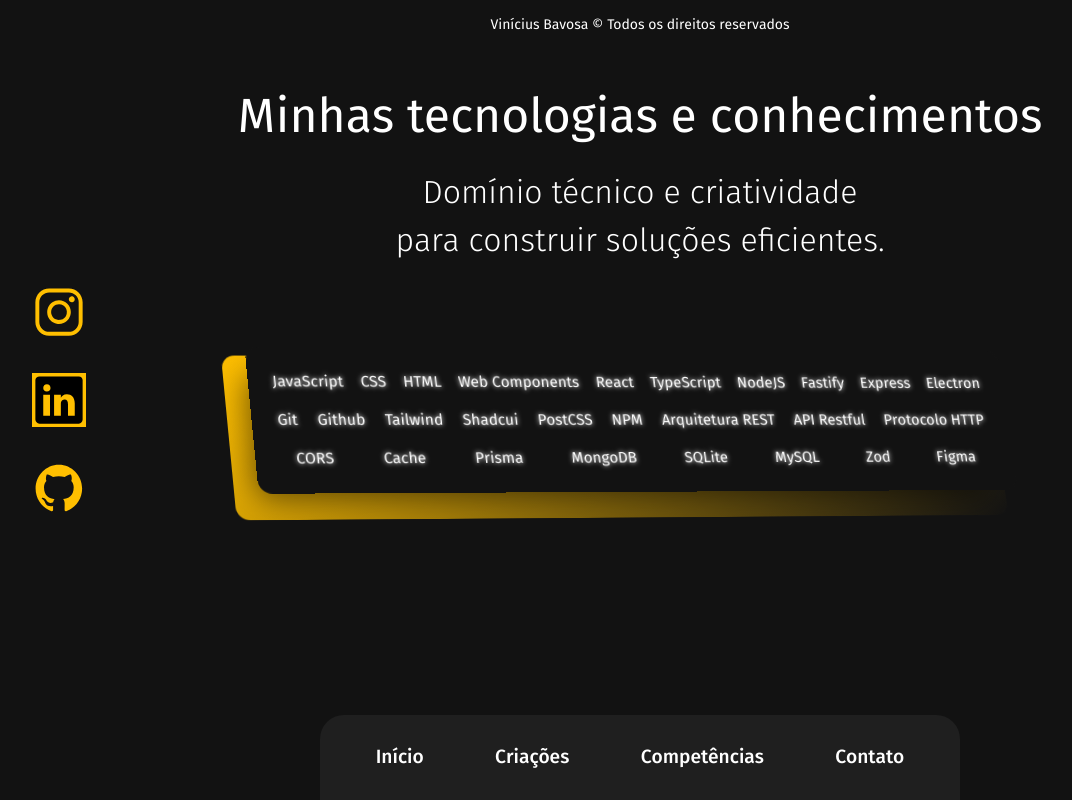
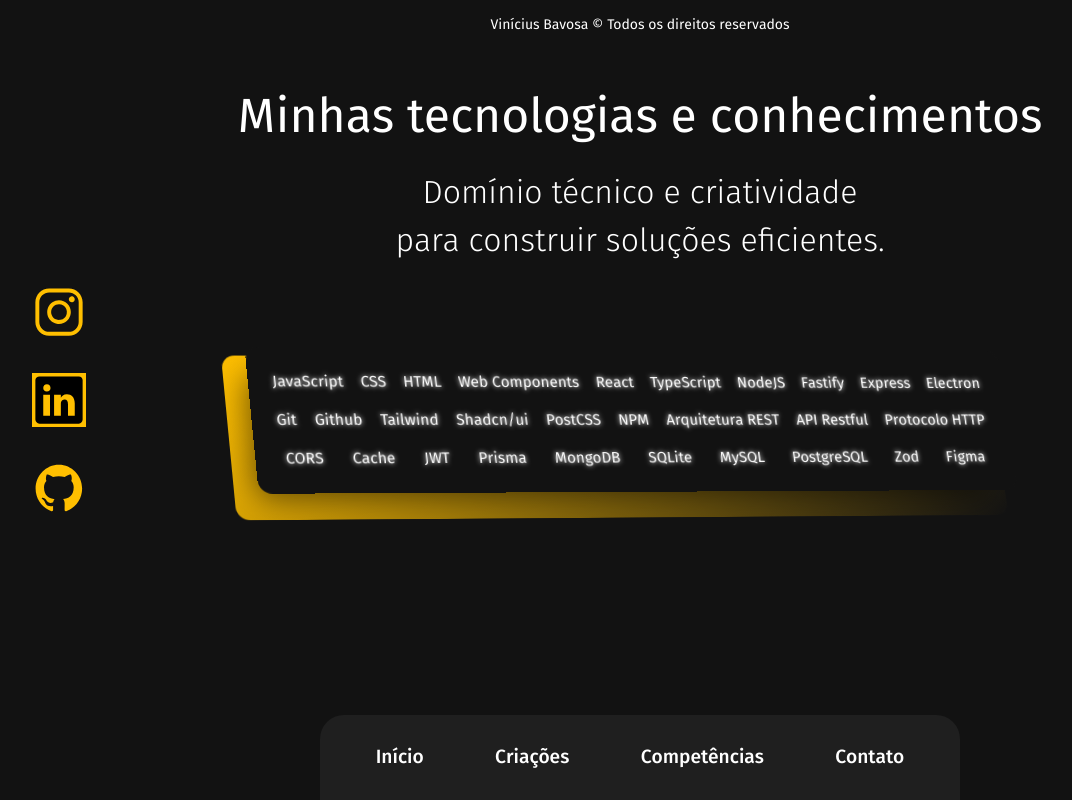
Before and after one commit to viniciusbavosa/MeuPortfolio, a React (Vite) app: page /skills in a window 1280 px wide. Shown: the whole page, without its empty margins (0-1072 px from the left). Built offline with nearby package versions, Linux system fonts and the light colour scheme.

Commit message:
refactor: add new skills

```diff
--- a/src/pages/Skills/skills.tsx
+++ b/src/pages/Skills/skills.tsx
@@ -17,7 +17,7 @@
     "Git",
     "Github",
     "Tailwind",
-    "Shadcui",
+    "Shadcn/ui",
     "PostCSS",
     "NPM",
     "Arquitetura REST",
@@ -25,10 +25,12 @@
     "Protocolo HTTP",
     "CORS",
     "Cache",
+    "JWT",
     "Prisma",
     "MongoDB",
     "SQLite",
     "MySQL",
+    "PostgreSQL",
     "Zod",
     "Figma",
   ];
```
